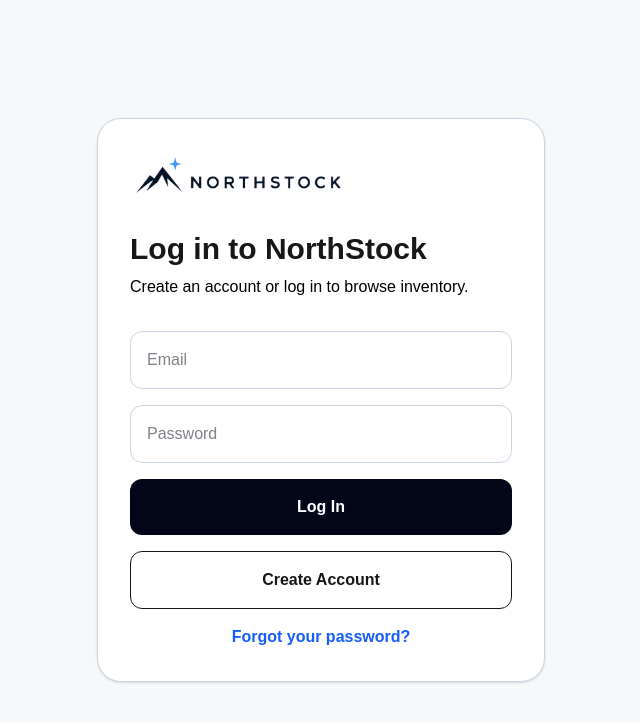
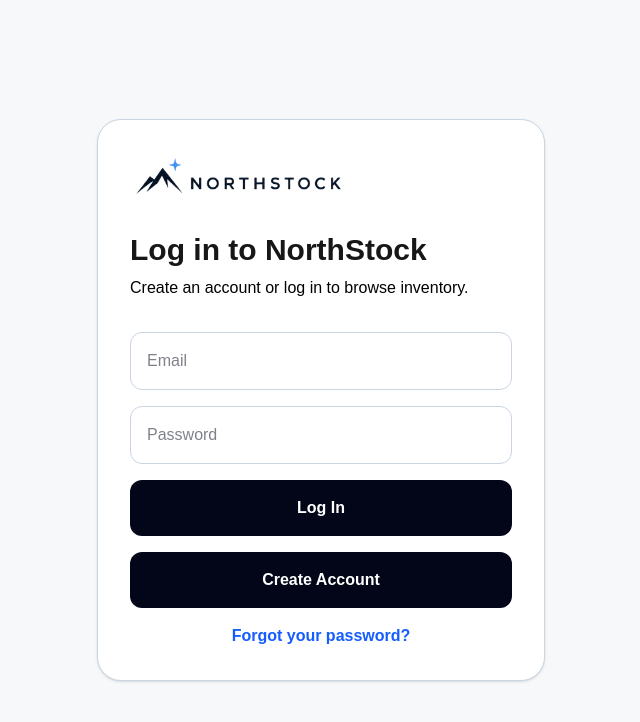
Before and after one commit to brendandforster-glitch/northstock, a Next.js app: page /login in a window 1280 px wide. Shown: the top 722 px of the page, without its empty margins (319-959 px from the left). Built offline with nearby package versions, Linux system fonts and the light colour scheme; no server answers.

Commit message:
Improve create account button visibility

```diff
--- a/app/login/page.tsx
+++ b/app/login/page.tsx
@@ -64,11 +64,11 @@ export default function LoginPage() {
           </button>
 
           <button
-            onClick={signUp}
-            className="w-full rounded-xl border py-4 font-semibold"
-          >
-            Create Account
-          </button>
+  onClick={signUp}
+  className="w-full rounded-xl bg-slate-950 py-4 font-semibold text-white hover:bg-slate-800"
+>
+  Create Account
+</button>
 
           <div className="text-center">
             <a
```
